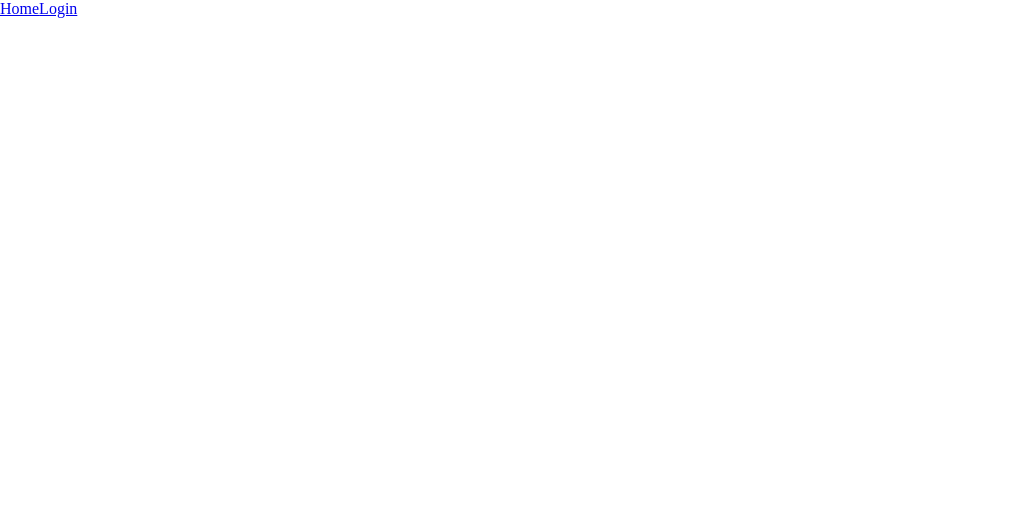
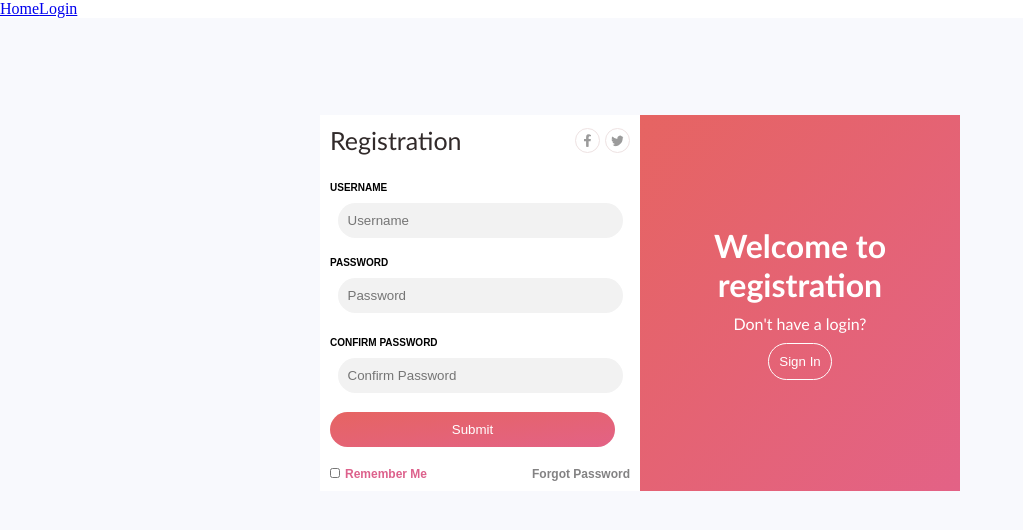
Before and after one commit to AramChilingryan/Project1, a React (Create React App) app: page /register in a window 1280 px wide. Before the commit this address had no page. Shown: the top 530 px of the page, without its empty margins (0-1023 px from the left). Built offline with nearby package versions, Linux system fonts and the light colour scheme.

Commit message:
Work with localstorage

```diff
--- a/src/App.js
+++ b/src/App.js
@@ -14,7 +14,7 @@ function App() {
         <Route path='/'/>
         <Route path='/login' element={<Login/>}/>
         <Route path='/dashboard' element={<Dashboard/>}/>
-        <Route path='/registr' element={<Register/>}/>
+        <Route path='/register' element={<Register/>}/>
       </Routes>
     </div>
   )
--- a/src/components/Login.js
+++ b/src/components/Login.js
@@ -13,28 +13,29 @@ import classNames from 'classnames'
 function Login() {
   const navigate = useNavigate()
   const registNavigate = useNavigate()
-
   function submitForm(values,action){
-    console.log(values)
-    navigate("/dashboard")
-    fetch("http://localhost:5000/login",{
+    fetch("http://localhost:3005/login",{
+      headers: {
+        'Content-Type': 'application/json'
+        },
       method: "POST",
-      mode: "no-cors",
       body: JSON.stringify(values)
     })
-    .then(res => res.text())
-    .then(data => console.log(data))
-
+    .then(res => res.json())
+    .then((data) => {
+      localStorage.setItem("key",data.token)
+      if(localStorage.getItem("key") !== "undefined") navigate("/dashboard")
+    })
 
   }
   function handleRegister(){
-    registNavigate("/registr")
+    registNavigate("/register")
   }
 
   return (
     <Formik
       initialValues={{
-        email: "",
+        username: "",
         password: "",
       }}
       onSubmit={submitForm}
@@ -58,10 +59,10 @@ function Login() {
                       text="USERNAME"
                       type="email"
                       placeholder="Username"
-                      name="email"
+                      name="username"
                       id="email"
                       onChange={handleChange}
-                      value={values.email}
+                      value={values.username}
                     />
                     <Error text={errors.email} className="error-user"/>
 
--- a/src/components/Register.js
+++ b/src/components/Register.js
@@ -22,7 +22,7 @@ function Register() {
   return (
     <Formik
       initialValues={{
-        email: "",
+        username: "",
         password: "",
         confirmPassword: ""
       }}
@@ -47,7 +47,7 @@ function Register() {
                       text="USERNAME"
                       type="email"
                       placeholder="Username"
-                      name="email"
+                      name="username"
                       id="email"
                       onChange={handleChange}
                       value={values.email}
--- a/src/schemas/loginSchema.js
+++ b/src/schemas/loginSchema.js
@@ -1,6 +1,6 @@
 import * as yup from "yup"
 
 export const loginSchema = yup.object().shape({
-  email: yup.string().required("Username is required!"),
+  username: yup.string().required("Username is required!"),
   password: yup.string().min(8, "password must be at least 8 chars long!"),
 })
--- a/src/schemas/registrSchema.js
+++ b/src/schemas/registrSchema.js
@@ -1,7 +1,7 @@
 import * as yup from "yup"
 
 export const registrSchema = yup.object().shape({
-  email: yup.string().required("Username is required!"),
+  username: yup.string().required("Username is required!"),
   password: yup.string().min(8, "password must be at least 8 chars long!"),
   confirmPassword: yup.string().min(8, "password must be at least 8 chars long!"),
 })
--- a/src/styles/button.scss
+++ b/src/styles/button.scss
@@ -5,7 +5,7 @@
     cursor: pointer;
 }
 .regular {
-    width: 280px;
+    width: 95%;
     background-image: linear-gradient(to bottom right,#e66462,#e36286);
     border: none;
 }
--- a/src/styles/input.scss
+++ b/src/styles/input.scss
@@ -1,6 +1,6 @@
 .form-input {
     input[type="email"],input[type="password"]{
-        width: 280px;
+        width: 95%;
         display: block;
         padding: 10px;
         border-radius: 20px;
--- a/src/styles/login.scss
+++ b/src/styles/login.scss
@@ -6,6 +6,7 @@
     align-items: center;
     background-color: rgba(248,249,253,255);
     font-family: Arial, Helvetica, sans-serif;
+    user-select: none;
     .wraper {
         width: 50%;
         display: flex;
```
